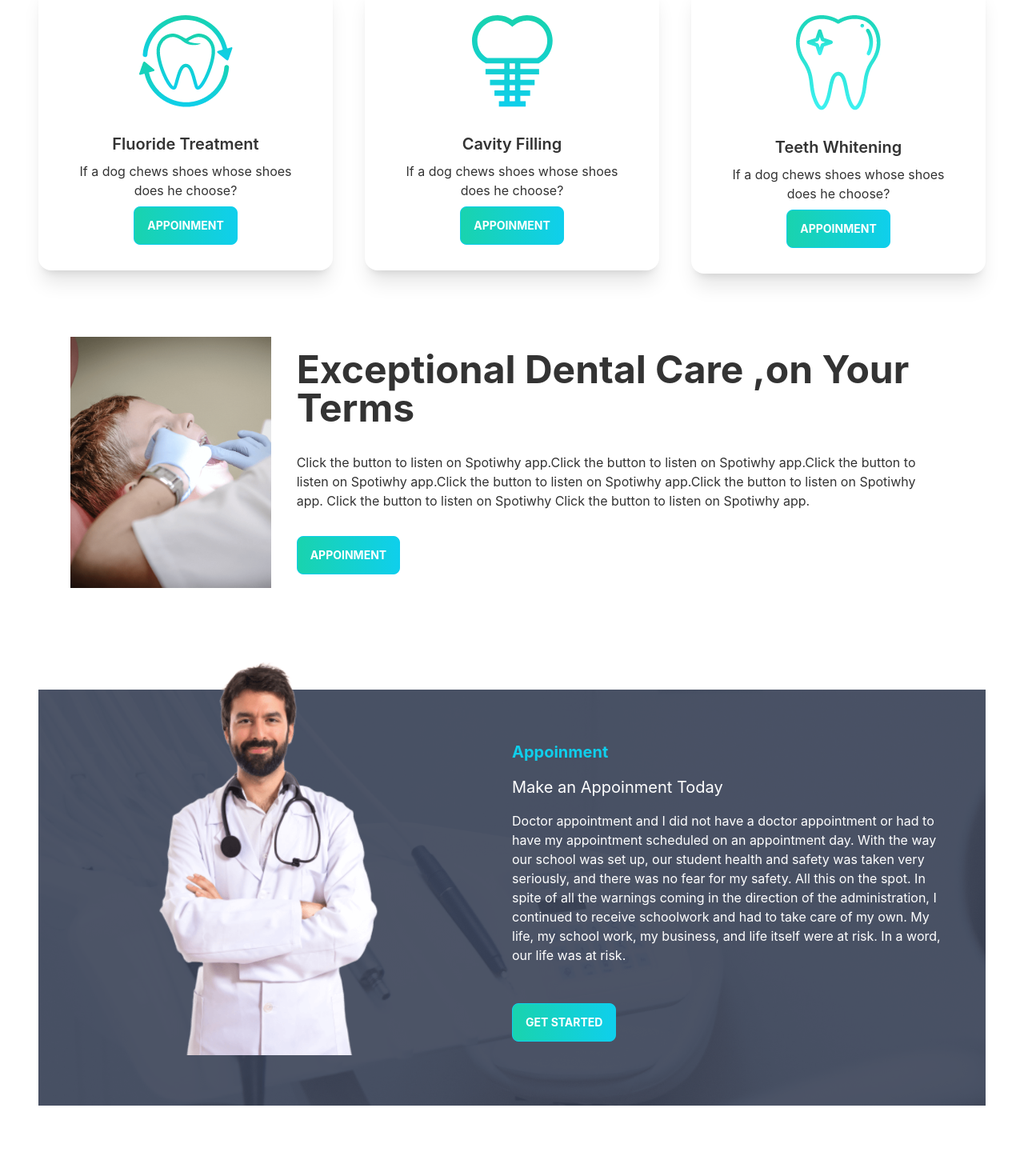
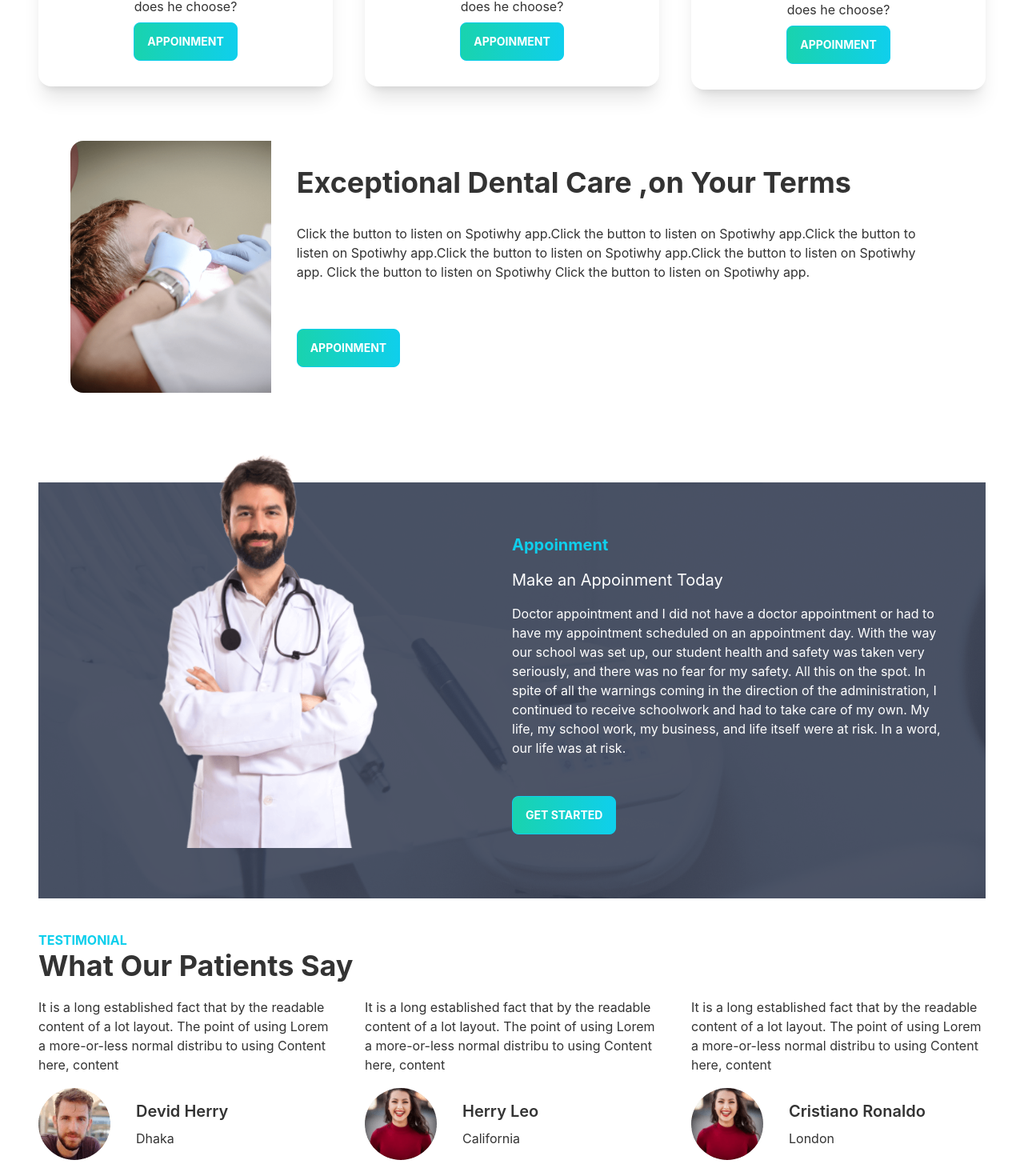
Before and after one commit to FarhanBinShafiq/Doctor-Portal, a React (Create React App) app: page / in a window 1280 px wide. Shown: the part 1213-2683 px from the top of the page at 80% size. Before the commit the page ends 2595 px from the top, so only its background shows below. Built offline with nearby package versions, Linux system fonts and the light colour scheme; the HTML template or start-up script is replaced by a standard one.

Commit message:
Home-testimonials

```diff
--- a/src/Pages/Home/Banner.js
+++ b/src/Pages/Home/Banner.js
@@ -4,7 +4,7 @@ import chair from '../../assets/images/chair.png'
 const Banner = () => {
     return (
         <div>
-            <div class="hero min-h-screen  px-12 ">
+            <div class="hero min-h-screen mt-[-130px]">
                 <div class="hero-content flex-col  lg:flex-row-reverse ">
                     <img src={chair} class="max-w-sm rounded-lg shadow-2xl" />
                     <div>
--- a/src/Pages/Home/Home.js
+++ b/src/Pages/Home/Home.js
@@ -1,5 +1,6 @@
 import React from 'react';
 import Banner from './Banner';
+import HomeTestimonials from './HomeTestimonials';
 import Info from './Info';
 import MakeAppointment from './MakeAppointment';
 import Services from './Services';
@@ -12,6 +13,7 @@ const Home = () => {
             <Info/>
             <Services/>
             <MakeAppointment/>
+            <HomeTestimonials/>
         </div>
     );
 };
--- /dev/null
+++ b/src/Pages/Home/HomeTestimonial.js
@@ -0,0 +1,23 @@
+import React from 'react';
+
+const HomeTestimonial = ({testimonial}) => {
+    return (
+        <div>
+            <div>
+                <p>{testimonial.description}</p>
+                <div>
+                    <div className="card card-side bg-base-100">
+                        <figure><img src={testimonial.img} alt="Movie" /></figure>
+                        <div className="card-body">
+                            <h2 className="card-title">{testimonial.name}</h2>
+                            <p>{testimonial.address}</p>
+
+                        </div>
+                    </div>
+                </div>
+            </div>
+        </div>
+    );
+};
+
+export default HomeTestimonial;
--- /dev/null
+++ b/src/Pages/Home/HomeTestimonials.js
@@ -0,0 +1,50 @@
+import React from 'react';
+import HomeTestimonial from './HomeTestimonial';
+import people1 from "../../assets/images/people1.png"
+import people2 from "../../assets/images/people2.png"
+import people3 from "../../assets/images/people3.png"
+
+const HomeTestimonials = () => {
+    const testimonials=[
+        {
+            _id:1,
+            description:'It is a long established fact that by the readable content of a lot layout. The point of using Lorem a more-or-less normal distribu to using Content here, content',
+            img:people1,
+            name:'Devid Herry',
+            address:'Dhaka'
+        },
+        {
+            _id:2,
+            description:'It is a long established fact that by the readable content of a lot layout. The point of using Lorem a more-or-less normal distribu to using Content here, content',
+            img:people2,
+            name:'Herry Leo',
+            address:'California'
+        },
+        {
+            _id:3,
+            description:'It is a long established fact that by the readable content of a lot layout. The point of using Lorem a more-or-less normal distribu to using Content here, content',
+            img:people2,
+            name:'Cristiano Ronaldo',
+            address:'London'
+        }
+    ]
+    return (
+        <div>
+            <div className='my-10'>
+                <h3 className='text-primary uppercase font-bold'>Testimonial</h3>
+                <h2 className='text-4xl font-bold text-blck'>What Our Patients Say</h2>
+
+                <div className='grid sm:grid-cols-1 md:grid-cols-2 lg:grid-cols-3 gap-10 my-5'>
+                    {
+                        testimonials.map(testimonial=><HomeTestimonial
+                          key={testimonial._key}
+                          testimonial={testimonial}
+                        ></HomeTestimonial>)
+                    }
+                </div>
+            </div>
+        </div>
+    );
+};
+
+export default HomeTestimonials;
--- a/src/Pages/Home/Info.js
+++ b/src/Pages/Home/Info.js
@@ -6,9 +6,9 @@ import phone from '../../assets/icons/phone.svg';
 
 const Info = () => {
     return (
-        <div className='grid grid-cols-1 lg:grid-cols-3 gap-6'>
+        <div className='grid grid-cols-1 mt-[-100px] lg:grid-cols-3 gap-6'>
             <InfoCard cardTitle="Opening Hours" bgClass='bg-gradient-to-r from-info to-primary' img={clock}/>
-            <InfoCard cardTitle="Our Location" bgClass='bg-primary' img={marker}/>
+            <InfoCard cardTitle="Our Location" bgClass='bg-gradient-to-r from-info to-primary' img={marker}/>
             <InfoCard cardTitle="Our Contact" bgClass='bg-gradient-to-r from-info to-primary' img={phone}/>
         </div>
     );
--- a/src/Pages/Home/ServiceBanner.js
+++ b/src/Pages/Home/ServiceBanner.js
@@ -7,7 +7,7 @@ const ServiceBanner = () => {
             <div className="card lg:card-side">
                 <figure><img src={treatment} alt="treatment" /></figure>
                 <div className="card-body">
-                    <h2 className="card-title text-5xl font-bold">Exceptional Dental Care ,on Your Terms</h2>
+                    <h2 className="card-title text-4xl font-bold">Exceptional Dental Care ,on Your Terms</h2>
                     <p className='py-6'>Click the button to listen on Spotiwhy app.Click the button to listen on Spotiwhy app.Click the button to listen on Spotiwhy app.Click the button to listen on Spotiwhy app.Click the button to listen on Spotiwhy app.
                     Click the button to listen on Spotiwhy   Click the button to listen on Spotiwhy app.</p>
                 <div className="card-actions justify-start">
```
